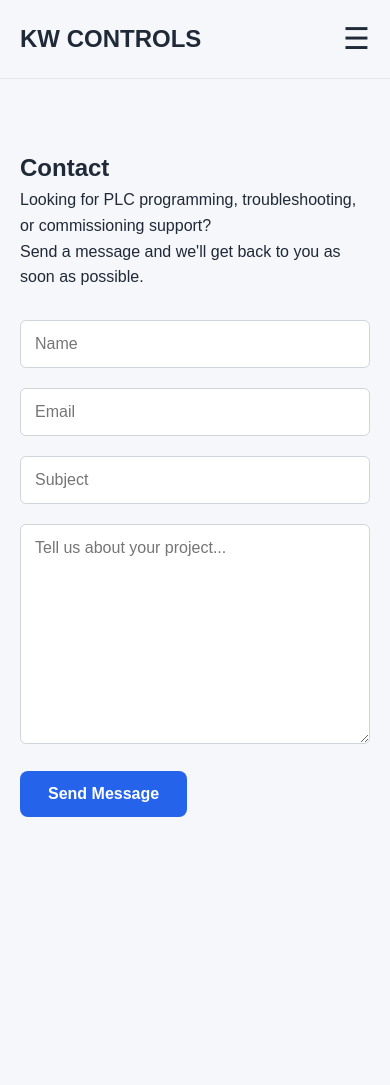
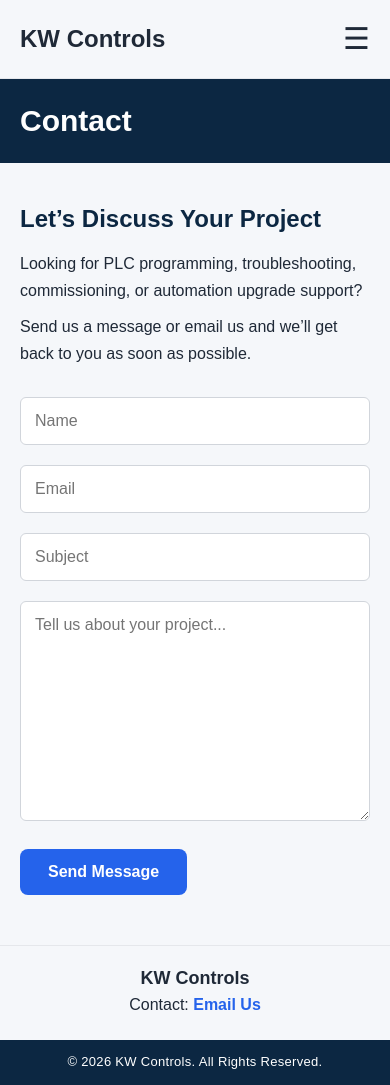
Before and after one commit to kwcontrols/kwcontrols.github.io, a plain HTML site: page contact.html in a window 390 px wide. Before the commit the page ends 887 px from the top, so only its background shows below. Drawn offline with Linux system fonts and the light colour scheme.

Commit message:
modified Contact page

```diff
--- a/contact.html
+++ b/contact.html
@@ -3,12 +3,12 @@
   <head>
     <meta charset="UTF-8" />
     <meta name="viewport" content="width=device-width, initial-scale=1.0" />
-    <title>Contact | KW CONTROLS</title>
+    <title>Contact | KW Controls</title>
     <link rel="stylesheet" href="css/style.css" />
   </head>
   <body>
     <nav>
-      <div class="logo">KW CONTROLS</div>
+      <div class="logo">KW Controls</div>
 
       <div class="menu-toggle" id="mobile-menu">☰</div>
 
@@ -20,15 +20,28 @@
         <li><a href="contact.html">Contact</a></li>
       </ul>
     </nav>
+    <main>
+      <!-- Contact banner -->
+      <section class="contact-banner">
+        <div class="contact-banner-inner">
+          <h1>Contact</h1>
+        </div>
+      </section>
 
-    <section>
-      <h1>Contact</h1>
+      <!-- Contact content -->
+      <section class="contact-content">
+        <div class="contact-container">
+          <h2>Let’s Discuss Your Project</h2>
 
           <p>
-        Looking for PLC programming, troubleshooting, or commissioning support?
+            Looking for PLC programming, troubleshooting, commissioning, or
+            automation upgrade support?
           </p>
 
-      <p>Send a message and we'll get back to you as soon as possible.</p>
+          <p>
+            Send us a message or email us and we’ll get back to you as soon as
+            possible.
+          </p>
 
           <form
             class="contact-form"
@@ -60,7 +73,29 @@
 
             <button type="submit">Send Message</button>
           </form>
+        </div>
       </section>
+    </main>
+
+    <footer>
+      <div class="footer-bar">
+        <div class="footer-logo">
+          <strong>KW Controls</strong>
+        </div>
+
+        <div class="footer-contact">
+          Contact:
+          <a
+            class="email-button"
+            href="mailto:KW%20Controls%20<teck3618@gmail.com>?subject=Automation%20Project%20Inquiry&body=Hello%20KW%20Controls,%0A%0AI%20would%20like%20to%20discuss%20an%20automation%20project."
+          >
+            Email Us
+          </a>
+        </div>
+      </div>
+
+      <div class="copyright-bar">© 2026 KW Controls. All Rights Reserved.</div>
+    </footer>
 
     <!-- JavaScript -->
     <script src="js/script.js"></script>
--- a/css/style.css
+++ b/css/style.css
@@ -1,20 +1,14 @@
 :root {
-  /* Brand Colors */
   --bg-light: #f5f7fa;
+  --bg-dark: #0b1f33;
+
   --text-dark: #1f2937;
+  --text-light: #d1d5db;
+
   --primary-blue: #0c2742;
   --primary-blue-light: #1d4e89;
   --accent-blue: #2563eb;
 
-  /* Backgrounds */
-  --bg-light: #f5f7fa;
-  --bg-dark: #0b1f33;
-
-  /* Text */
-  --text-dark: #1f2937;
-  --text-light: #d1d5db;
-
-  /* Effects */
   --shadow: rgba(0, 0, 0, 0.15);
 }
 * {
@@ -59,6 +53,8 @@ nav {
 
   position: sticky;
   top: 0;
+
+  z-index: 1000;
 
   border-bottom: 1px solid #e5e7eb;
 }
@@ -227,73 +223,6 @@ section h2 {
 .card h3 {
   margin-bottom: 15px;
   color: #2563eb;
-}
-
-.contact-form {
-  width: 100%;
-  max-width: 900px;
-  margin-top: 30px;
-}
-
-.form-row {
-  display: flex;
-  gap: 20px;
-  margin-bottom: 20px;
-}
-
-.form-row input {
-  flex: 1;
-}
-
-.contact-form input,
-.contact-form textarea {
-  width: 100%;
-  padding: 14px;
-  border: 1px solid #d1d5db;
-  border-radius: 6px;
-  font-size: 16px;
-  font-family: inherit;
-  box-sizing: border-box;
-}
-
-.subject {
-  width: 100%;
-  margin: 0 0 20px 0;
-}
-
-.message {
-  width: 100%;
-  min-height: 220px;
-  margin-bottom: 20px;
-  resize: vertical;
-}
-
-.contact-form input:focus,
-.contact-form textarea:focus {
-  border-color: var(--primary-blue);
-  box-shadow: 0 0 0 3px rgba(15, 47, 79, 0.15);
-  outline: none;
-}
-
-.contact-form button {
-  background: var(--accent-blue);
-  color: white;
-
-  padding: 14px 28px;
-
-  border: none;
-  border-radius: 8px;
-
-  font-size: 16px;
-  font-weight: 600;
-
-  cursor: pointer;
-  transition: all 0.3s ease;
-}
-
-.contact-form button:hover {
-  background: var(--primary-blue-light);
-  transform: translateY(-2px);
 }
 
 footer {
@@ -486,6 +415,141 @@ footer {
   margin-bottom: 0;
 }
 
+/* ==================================
+   CONTACT PAGE
+================================== */
+
+/* Full-width narrow dark-blue banner */
+.contact-banner {
+  width: 100%;
+  max-width: none;
+  margin: 0;
+  padding: 28px 20px;
+
+  background: var(--primary-blue);
+}
+
+.contact-banner-inner {
+  width: 100%;
+  max-width: 1200px;
+  margin: 0 auto;
+}
+
+.contact-banner h1 {
+  margin: 0;
+
+  color: white;
+  font-size: 34px;
+  font-weight: 700;
+  line-height: 1.2;
+}
+
+/* Full-width page content */
+.contact-content {
+  width: 100%;
+  max-width: none;
+  margin: 0;
+  padding: 40px 20px 60px;
+
+  background: var(--bg-light);
+}
+
+.contact-container {
+  width: 100%;
+  max-width: 1200px;
+  margin: 0 auto;
+}
+
+.contact-content h2 {
+  margin: 0 0 18px;
+
+  color: var(--primary-blue);
+  font-size: 24px;
+  font-weight: 700;
+  line-height: 1.3;
+}
+
+.contact-content p {
+  margin-bottom: 8px;
+
+  color: var(--text-dark);
+  font-size: 16px;
+  line-height: 1.7;
+}
+
+/* Contact form */
+.contact-form {
+  width: 100%;
+  max-width: 900px;
+  margin-top: 30px;
+}
+
+.form-row {
+  display: flex;
+  gap: 20px;
+  margin-bottom: 20px;
+}
+
+.form-row input {
+  flex: 1;
+}
+
+.contact-form input,
+.contact-form textarea {
+  width: 100%;
+  padding: 14px;
+
+  color: var(--text-dark);
+  background: white;
+
+  border: 1px solid #d1d5db;
+  border-radius: 6px;
+
+  font-family: inherit;
+  font-size: 16px;
+}
+
+.subject {
+  margin: 0 0 20px;
+}
+
+.message {
+  min-height: 220px;
+  margin-bottom: 20px;
+  resize: vertical;
+}
+
+.contact-form input:focus,
+.contact-form textarea:focus {
+  border-color: var(--primary-blue);
+  box-shadow: 0 0 0 3px rgba(12, 39, 66, 0.14);
+  outline: none;
+}
+
+.contact-form button {
+  padding: 14px 28px;
+
+  color: white;
+  background: var(--accent-blue);
+
+  border: none;
+  border-radius: 8px;
+
+  font-size: 16px;
+  font-weight: 600;
+
+  cursor: pointer;
+
+  transition:
+    background 0.3s ease,
+    transform 0.3s ease;
+}
+
+.contact-form button:hover {
+  background: var(--primary-blue-light);
+  transform: translateY(-2px);
+}
+
 @media (max-width: 768px) {
   /* Navigation */
   /* Navigation */
@@ -596,4 +660,28 @@ footer {
     padding-left: 28px;
     margin-bottom: 8px;
   }
+  .contact-banner {
+    padding: 24px 20px;
+  }
+
+  .contact-banner h1 {
+    font-size: 30px;
+  }
+
+  .contact-content {
+    padding: 40px 20px 50px;
+  }
+
+  .contact-content h2 {
+    font-size: 24px;
+    margin-bottom: 16px;
+  }
+
+  .contact-content p {
+    font-size: 16px;
+  }
+
+  .contact-form {
+    max-width: none;
+  }
 }
```
Also changed, not shown: about.html (+20 -0 lines). Lines whose indentation alone changed are shown as unchanged.
